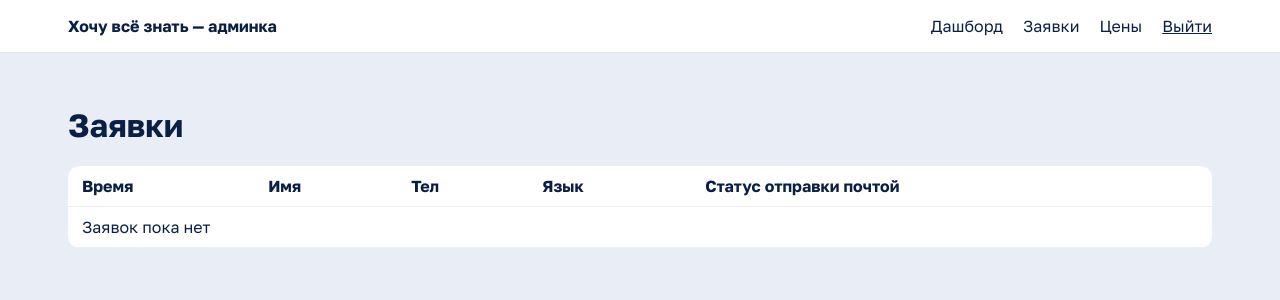
After one commit to z1ec/VAV-knowschool, a Flask app: page /admin/leads in a window 1280 px wide. The commit adds this page. Shown: the top 300 px of the page. Run offline with Flask 3, Linux system fonts and the light colour scheme; a user stored in the database is signed in.

Commit message:
add table with form requests in admin

```diff
--- a/app.py
+++ b/app.py
@@ -1,3 +1,4 @@
+import logging
 import os
 from datetime import timedelta
 
@@ -17,6 +18,8 @@ from forms import ContactForm, LoginForm
 from mail import send_lead_email
 from models import Lead, PriceRow, User, db
 from prices_style import style_attr
+
+logging.basicConfig(level=logging.INFO)
 
 app = Flask(__name__, instance_relative_config=True)
 app.wsgi_app = ProxyFix(app.wsgi_app, x_proto=1, x_for=1)
@@ -63,8 +66,22 @@ def migrate_legacy_price_tables():
             conn.execute(text("DROP TABLE IF EXISTS price_card"))
 
 
+def migrate_lead_email_error_column():
+    """Add the email_error column to lead tables created before it existed.
+    Safe to run every boot: it only fires once, the first time it finds
+    a lead table missing the column."""
+    inspector = inspect(db.engine)
+    if "lead" not in inspector.get_table_names():
+        return
+    columns = {c["name"] for c in inspector.get_columns("lead")}
+    if "email_error" not in columns:
+        with db.engine.begin() as conn:
+            conn.execute(text("ALTER TABLE lead ADD COLUMN email_error TEXT"))
+
+
 def bootstrap():
     migrate_legacy_price_tables()
+    migrate_lead_email_error_column()
     db.create_all()
     if User.query.count() == 0:
         try:
@@ -199,7 +216,11 @@ def _price_cards_for_display():
 
 @app.route("/")
 def index():
-    return render_template("index.html", price_cards=_price_cards_for_display())
+    return render_template(
+        "index.html",
+        price_cards=_price_cards_for_display(),
+        captcha_client_key=os.environ.get("CAPTCHA_CLIENT_KEY", ""),
+    )
 
 
 @app.route("/svedeniya.html")
@@ -253,7 +274,8 @@ def api_contact():
     db.session.add(lead)
     db.session.commit()
 
-    send_lead_email(lead)
+    lead.email_error = send_lead_email(lead)
+    db.session.commit()
 
     return jsonify(ok=True)
 
@@ -284,6 +306,13 @@ def admin_dashboard():
     return render_template("admin/dashboard.html")
 
 
+@app.route("/admin/leads")
+@login_required
+def admin_leads():
+    leads = Lead.query.order_by(Lead.created_at.desc()).all()
+    return render_template("admin/leads.html", leads=leads)
+
+
 @app.route("/admin/prices", methods=["GET", "POST"])
 @login_required
 def admin_prices():
--- a/models.py
+++ b/models.py
@@ -18,6 +18,7 @@ class Lead(db.Model):
     course = db.Column(db.String(64), nullable=False)
     ip_address = db.Column(db.String(45))
     created_at = db.Column(db.DateTime, server_default=db.func.now())
+    email_error = db.Column(db.Text)
 
 
 class PriceRow(db.Model):
--- a/static/css/styles.css
+++ b/static/css/styles.css
@@ -2007,26 +2007,9 @@ section[id] {
 
 .contact-form__captcha {
   grid-column: span 2;
-  background: rgba(255, 255, 255, .06);
-  border: 1px dashed rgba(255, 255, 255, .22);
-  border-radius: 12px;
-  height: 74px;
   display: flex;
   align-items: center;
   justify-content: center;
-  gap: 9px;
-}
-
-.contact-form__captcha-icon {
-  width: 22px;
-  height: 22px;
-  border-radius: 5px;
-  background: rgba(255, 255, 255, .16);
-}
-
-.contact-form__captcha-text {
-  font-size: 12.5px;
-  color: #8ba3c4;
 }
 
 .contact-form__consent {
--- a/templates/admin/base.html
+++ b/templates/admin/base.html
@@ -20,6 +20,7 @@
         <span class="admin-nav__brand">Хочу всё знать — админка</span>
         <nav class="admin-nav__links">
           <a href="{{ url_for('admin_dashboard') }}">Дашборд</a>
+          <a href="{{ url_for('admin_leads') }}">Заявки</a>
           <a href="{{ url_for('admin_prices') }}">Цены</a>
           <form method="post" action="{{ url_for('admin_logout') }}" class="admin-nav__logout">
             <input type="hidden" name="csrf_token" value="{{ csrf_token() }}">
--- a/templates/admin/dashboard.html
+++ b/templates/admin/dashboard.html
@@ -5,5 +5,5 @@
 {% block content %}
   <h1>Добро пожаловать, {{ current_user.username }}</h1>
   <p><a href="{{ url_for('admin_prices') }}">Редактировать цены →</a></p>
-  <p>Раздел «Заявки» появится здесь на следующем этапе.</p>
+  <p><a href="{{ url_for('admin_leads') }}">Заявки →</a></p>
 {% endblock %}
--- /dev/null
+++ b/templates/admin/leads.html
@@ -0,0 +1,34 @@
+{% extends "admin/base.html" %}
+
+{% block title %}Заявки — Хочу всё знать{% endblock %}
+
+{% block content %}
+  <h1>Заявки</h1>
+
+  <table class="admin-table">
+    <thead>
+      <tr>
+        <th>Время</th>
+        <th>Имя</th>
+        <th>Тел</th>
+        <th>Язык</th>
+        <th>Статус отправки почтой</th>
+      </tr>
+    </thead>
+    <tbody>
+      {% for lead in leads %}
+        <tr>
+          <td>{{ lead.created_at.strftime('%d.%m.%Y %H:%M') }}</td>
+          <td>{{ lead.name }}</td>
+          <td>{{ lead.phone }}</td>
+          <td>{{ lead.course }}</td>
+          <td>{{ lead.email_error or "ок" }}</td>
+        </tr>
+      {% else %}
+        <tr>
+          <td colspan="5">Заявок пока нет</td>
+        </tr>
+      {% endfor %}
+    </tbody>
+  </table>
+{% endblock %}
```
Also changed, not shown: mail.py (+8 -19 lines), templates/index.html (+5 -2 lines), 1 other file.
